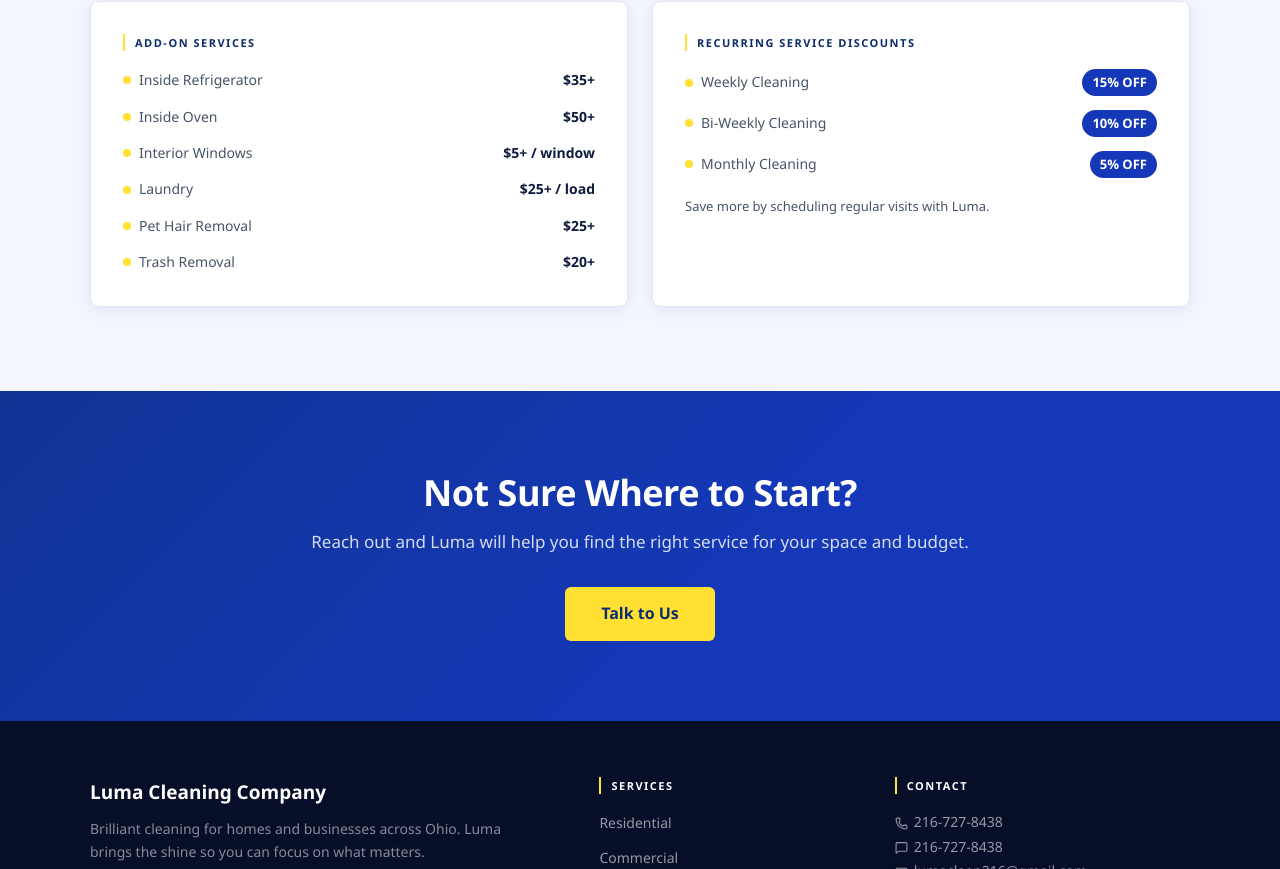
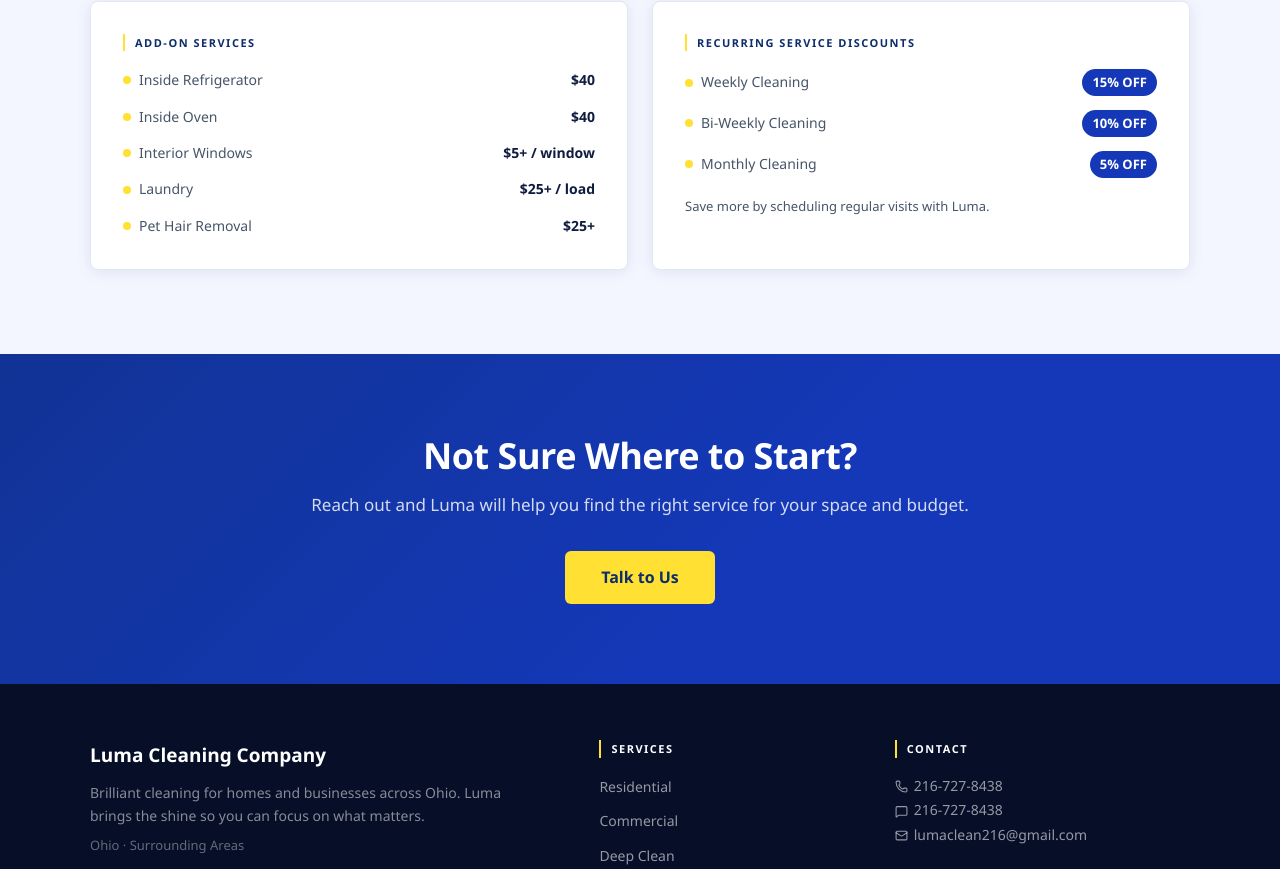
Before and after one commit to levimcdougal/Luma-Cleaning, a React (Vite) app: page /services in a window 1280 px wide. Shown: the part 3451-4320 px from the top of the page. Built offline with nearby package versions, Linux system fonts and the light colour scheme.

Commit message:
describe what you changed

```diff
--- a/src/pages/Services.jsx
+++ b/src/pages/Services.jsx
@@ -143,12 +143,11 @@
 ]
 
 const addOns = [
-  { name: 'Inside Refrigerator', price: '$35+' },
-  { name: 'Inside Oven', price: '$50+' },
+  { name: 'Inside Refrigerator', price: '$40' },
+  { name: 'Inside Oven', price: '$40' },
   { name: 'Interior Windows', price: '$5+ / window' },
   { name: 'Laundry', price: '$25+ / load' },
   { name: 'Pet Hair Removal', price: '$25+' },
-  { name: 'Trash Removal', price: '$20+' },
 ]
 
 const discounts = [
```
